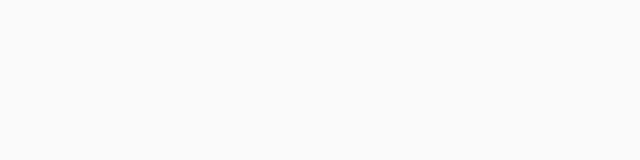
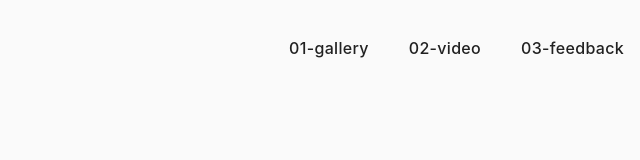
Before and after one commit to SofiaProtsiv/neoversity-advancedjs-hw-01, a website built with Vite: page src/index.html in a window 1280 px wide. Shown: the whole page, without its empty margins (640-1280 px from the left). Built offline with nearby package versions, Linux system fonts and the light colour scheme.

Commit message:
fix: remove partial

```diff
--- a/src/index.html
+++ b/src/index.html
@@ -6,9 +6,26 @@
     <meta name="viewport" content="width=device-width, initial-scale=1.0" />
     <title>neoversity-advancedjs-hw-01</title>
     <link rel="stylesheet" href="css/common.css" />
+    <link rel="stylesheet" href="css/header.css" />
   </head>
   <body>
-    <load ="partials/header.html" />
+    <header class="header">
+      <nav class="nav">
+        <ul class="nav-list">
+          <li class="nav-item">
+            <a href="01-gallery.html" class="nav-link">01-gallery</a>
+          </li>
+
+          <li class="nav-item">
+            <a href="02-video.html" class="nav-link">02-video</a>
+          </li>
+
+          <li class="nav-item">
+            <a href="03-feedback.html" class="nav-link">03-feedback</a>
+          </li>
+        </ul>
+      </nav>
+    </header>
 
     <script type="module" src="main.js"></script>
   </body>
```
Also changed, not shown: src/partials/header.html (deleted, +0 -17 lines).
